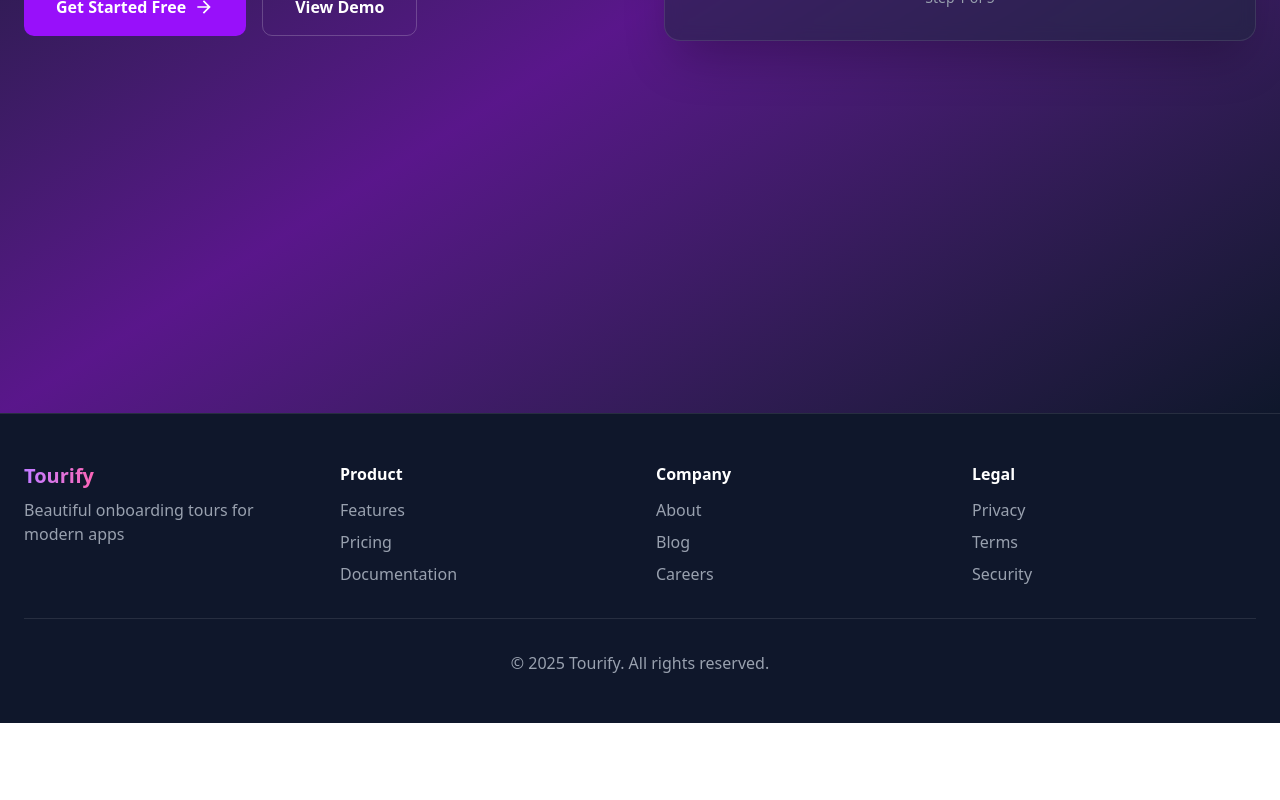
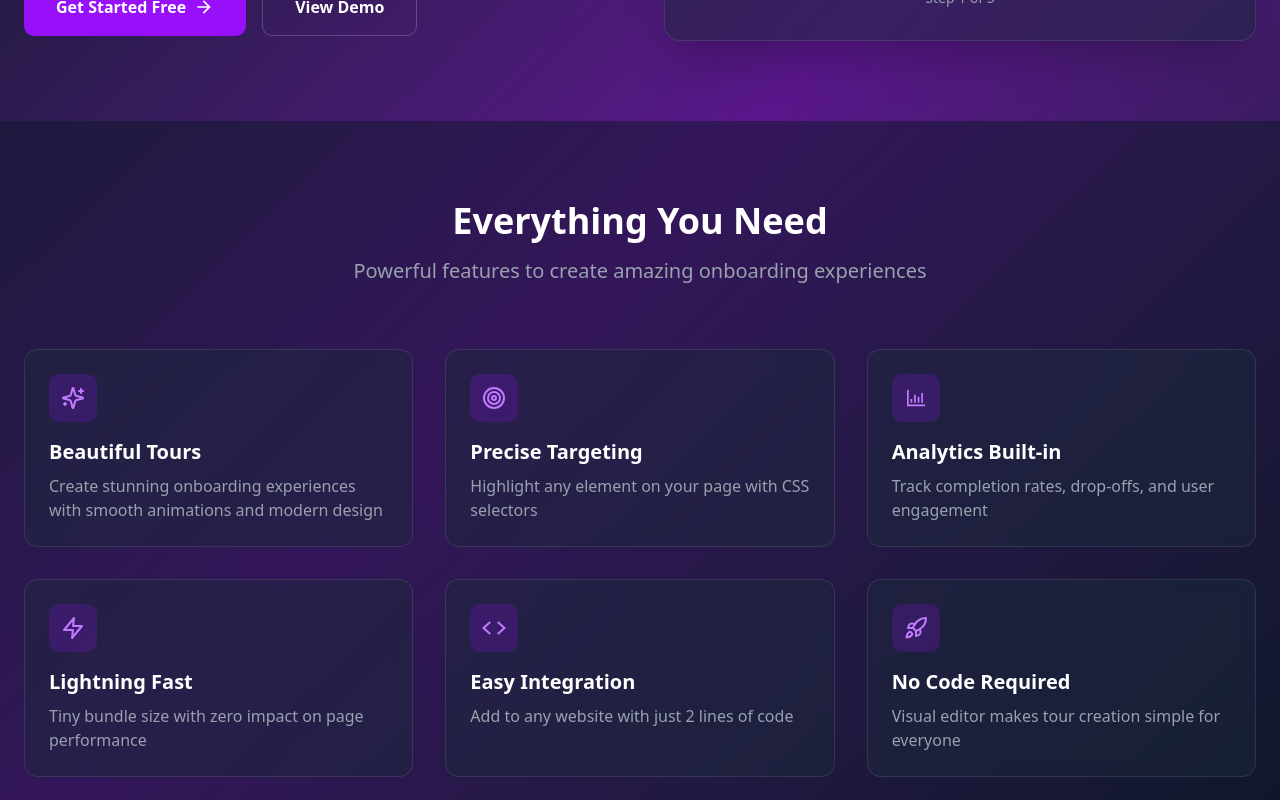
Before and after one commit to Olu-Oni/Tourify, a Next.js app in the folder apps/web/: page / in a window 1280 px wide. Shown: the part 460-1260 px from the top of the page. Before the commit the page ends 1183 px from the top, so only its background shows below. Built offline with nearby package versions, Linux system fonts and the light colour scheme.

Commit message:
feat: add animated features section

```diff
--- a/apps/web/app/page.tsx
+++ b/apps/web/app/page.tsx
@@ -1,9 +1,11 @@
+import Features from "@/components/Features";
 import HeroSection from "@/components/HeroSection";
 
 export default function Home() {
   return (
     <div className="min-h-screen bg-linear-to-br from-slate-900 via-purple-900 to-slate-900">
       <HeroSection />
+      <Features />
     </div>
   );
 }
--- /dev/null
+++ b/apps/web/components/Features.tsx
@@ -0,0 +1,47 @@
+"use client";
+
+import { motion } from "framer-motion";
+import { features } from "@/lib/featuresData";
+
+export default function Features() {
+  return (
+    <section id="features" className="py-20 px-6 bg-slate-900/50">
+      <div className="max-w-7xl mx-auto">
+        <motion.div
+          initial={{ opacity: 0, y: 20 }}
+          whileInView={{ opacity: 1, y: 0 }}
+          viewport={{ once: true }}
+          className="text-center mb-16"
+        >
+          <h2 className="text-4xl font-bold text-white mb-4">
+            Everything You Need
+          </h2>
+          <p className="text-xl text-gray-400">
+            Powerful features to create amazing onboarding experiences
+          </p>
+        </motion.div>
+
+        <div className="grid md:grid-cols-2 lg:grid-cols-3 gap-8">
+          {features.map((feature, index) => (
+            <motion.div
+              key={index}
+              initial={{ opacity: 0, y: 20 }}
+              whileInView={{ opacity: 1, y: 0 }}
+              viewport={{ once: true }}
+              transition={{ delay: index * 0.1 }}
+              className="bg-slate-800/50 backdrop-blur border border-white/10 rounded-xl p-6 hover:border-purple-400/50 transition"
+            >
+              <div className="w-12 h-12 bg-purple-600/20 rounded-lg flex items-center justify-center text-purple-400 mb-4">
+                {feature.icon}
+              </div>
+              <h3 className="text-xl font-semibold text-white mb-2">
+                {feature.title}
+              </h3>
+              <p className="text-gray-400">{feature.description}</p>
+            </motion.div>
+          ))}
+        </div>
+      </div>
+    </section>
+  );
+}
--- a/apps/web/components/HeroSection.tsx
+++ b/apps/web/components/HeroSection.tsx
@@ -2,47 +2,9 @@
 import { motion } from "framer-motion";
 import { useState } from "react";
 import { IoMdArrowForward } from "react-icons/io";
-import { LuSparkles, LuTarget, LuRocket } from "react-icons/lu";
-import { AiOutlineBarChart } from "react-icons/ai";
-import { FiZap } from "react-icons/fi";
-import { IoCodeSharp } from "react-icons/io5";
 
 export default function HeroSection() {
   const [demoStep, setDemoStep] = useState(0);
-
-  const features = [
-    {
-      icon: <LuSparkles className="w-6 h-6" />,
-      title: "Beautiful Tours",
-      description:
-        "Create stunning onboarding experiences with smooth animations and modern design",
-    },
-    {
-      icon: <LuTarget className="w-6 h-6" />,
-      title: "Precise Targeting",
-      description: "Highlight any element on your page with CSS selectors",
-    },
-    {
-      icon: <AiOutlineBarChart className="w-6 h-6" />,
-      title: "Analytics Built-in",
-      description: "Track completion rates, drop-offs, and user engagement",
-    },
-    {
-      icon: <FiZap className="w-6 h-6" />,
-      title: "Lightning Fast",
-      description: "Tiny bundle size with zero impact on page performance",
-    },
-    {
-      icon: <IoCodeSharp className="w-6 h-6" />,
-      title: "Easy Integration",
-      description: "Add to any website with just 2 lines of code",
-    },
-    {
-      icon: <LuRocket className="w-6 h-6" />,
-      title: "No Code Required",
-      description: "Visual editor makes tour creation simple for everyone",
-    },
-  ];
 
   const demoSteps = [
     { title: "Welcome!", desc: "Let's show you around" },
--- /dev/null
+++ b/apps/web/lib/featuresData.tsx
@@ -0,0 +1,39 @@
+import { IFeature } from "../interfaces/features.interface";
+import { LuSparkles, LuTarget, LuRocket } from "react-icons/lu";
+import { AiOutlineBarChart } from "react-icons/ai";
+import { FiZap } from "react-icons/fi";
+import { IoCodeSharp } from "react-icons/io5";
+
+export const features: IFeature[] = [
+  {
+    icon: <LuSparkles className="w-6 h-6" />,
+    title: "Beautiful Tours",
+    description:
+      "Create stunning onboarding experiences with smooth animations and modern design",
+  },
+  {
+    icon: <LuTarget className="w-6 h-6" />,
+    title: "Precise Targeting",
+    description: "Highlight any element on your page with CSS selectors",
+  },
+  {
+    icon: <AiOutlineBarChart className="w-6 h-6" />,
+    title: "Analytics Built-in",
+    description: "Track completion rates, drop-offs, and user engagement",
+  },
+  {
+    icon: <FiZap className="w-6 h-6" />,
+    title: "Lightning Fast",
+    description: "Tiny bundle size with zero impact on page performance",
+  },
+  {
+    icon: <IoCodeSharp className="w-6 h-6" />,
+    title: "Easy Integration",
+    description: "Add to any website with just 2 lines of code",
+  },
+  {
+    icon: <LuRocket className="w-6 h-6" />,
+    title: "No Code Required",
+    description: "Visual editor makes tour creation simple for everyone",
+  },
+];
```
Also changed, not shown: apps/web/interfaces/features.interface.ts (added, +7 -0 lines).
